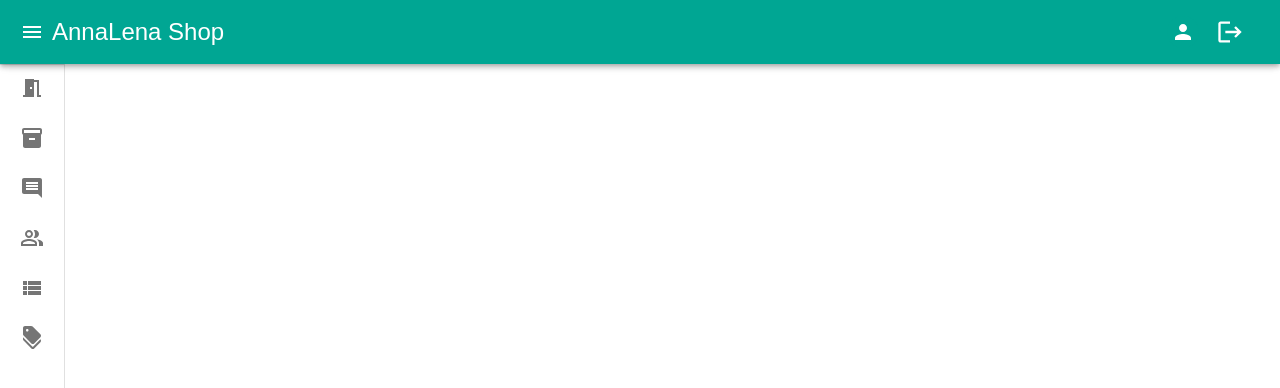
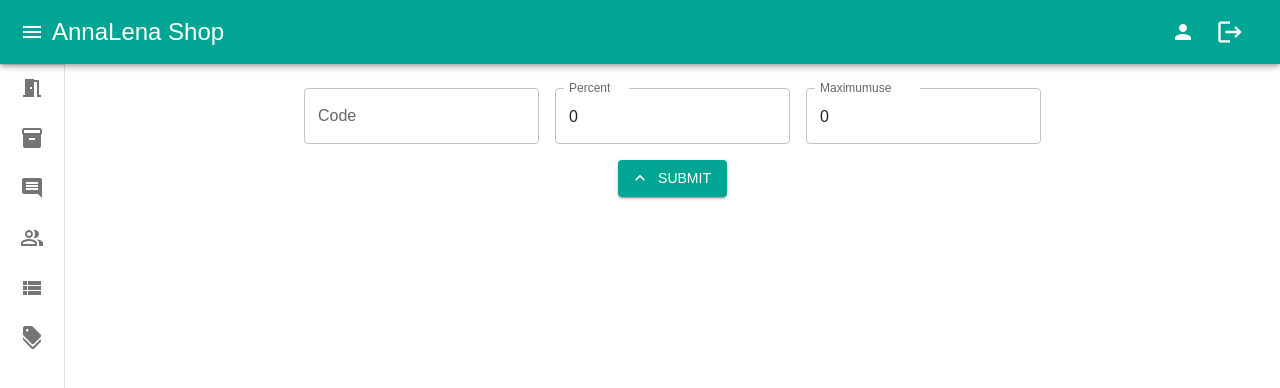
Before and after one commit to alirezamirahmadi/Store-CMS, a React (Vite) app: page /discount-codes in a window 1280 px wide. Shown: the top 388 px of the page. Built offline with nearby package versions, Linux system fonts and the light colour scheme.

Commit message:
feat: add discountcodemodify component

```diff
--- a/src/assets/data/Data.tsx
+++ b/src/assets/data/Data.tsx
@@ -9,6 +9,7 @@
 import type { ProductCategoryType, ProductType } from '../../type/ProductType';
 import { UserType } from '../../type/UserType';
 import { CommentType } from '../../type/CommentType';
+import { DiscountCodesType } from '../../type/DiscountCodesType';
 
 const MenuData: MenuType[] = [
   { id: 1, title: 'Home', icon: <MeetingRoomIcon fontSize='medium' color='inherit' />, href: '/home' },
@@ -16,8 +17,7 @@
   { id: 3, title: 'Comments', icon: <CommentIcon fontSize='medium' color='inherit' />, href: '/comments' },
   { id: 4, title: 'Users', icon: <PeopleAltOutlinedIcon fontSize='medium' color='inherit' />, href: '/users' },
   { id: 5, title: 'Orders', icon: <ViewListIcon fontSize='medium' color='inherit' />, href: '/orders' },
-  { id: 6, title: 'Discount', icon: <DiscountIcon fontSize='medium' color='inherit' />, href: '/discount' },
-
+  { id: 6, title: 'Discount', icon: <DiscountIcon fontSize='medium' color='inherit' />, href: '/discount-codes' },
 ]
 
 const ProductCategoryData: ProductCategoryType[] = [
@@ -34,21 +34,30 @@
 ]
 
 const UserData: UserType[] = [
-  { id: '1', firstName: 'Anna', lastName: 'Mirahmadi', image:'./image/users/user-1.png', province: 'Kerman', city: 'Kerman', address: 'Shariati St', phone: '09139875583', postalCode: '6587-6587', email: 'kerman@yahoo.com', ePhone: '09139876543', description: 'beautiful' },
-  { id: '2', firstName: 'Lena', lastName: 'Mirahmadi', image:'./image/users/user-2.png', province: 'Kerman', city: 'Kerman', address: 'Shariati St', phone: '09139875583', postalCode: '6587-6587', email: 'kerman@yahoo.com', ePhone: '09139876543', description: 'beautiful' },
-  { id: '3', firstName: 'Fakhri', lastName: 'Khorasani', image:'./image/users/user-3.png', province: 'Kerman', city: 'Kerman', address: 'Shariati St', phone: '09139875583', postalCode: '6587-6587', email: 'kerman@yahoo.com', ePhone: '09139876543', description: 'beautiful' },
-  { id: '4', firstName: 'Alireza', lastName: 'Mirahmadi', image:'./image/users/user-1.png', province: 'Kerman', city: 'Kerman', address: 'Shariati St', phone: '09139875583', postalCode: '6587-6587', email: 'kerman@yahoo.com', ePhone: '09139876543', description: 'beautiful' },
+  { id: '1', firstName: 'Anna', lastName: 'Mirahmadi', image: './image/users/user-1.png', province: 'Kerman', city: 'Kerman', address: 'Shariati St', phone: '09139875583', postalCode: '6587-6587', email: 'kerman@yahoo.com', ePhone: '09139876543', description: 'beautiful' },
+  { id: '2', firstName: 'Lena', lastName: 'Mirahmadi', image: './image/users/user-2.png', province: 'Kerman', city: 'Kerman', address: 'Shariati St', phone: '09139875583', postalCode: '6587-6587', email: 'kerman@yahoo.com', ePhone: '09139876543', description: 'beautiful' },
+  { id: '3', firstName: 'Fakhri', lastName: 'Khorasani', image: './image/users/user-3.png', province: 'Kerman', city: 'Kerman', address: 'Shariati St', phone: '09139875583', postalCode: '6587-6587', email: 'kerman@yahoo.com', ePhone: '09139876543', description: 'beautiful' },
+  { id: '4', firstName: 'Alireza', lastName: 'Mirahmadi', image: './image/users/user-1.png', province: 'Kerman', city: 'Kerman', address: 'Shariati St', phone: '09139875583', postalCode: '6587-6587', email: 'kerman@yahoo.com', ePhone: '09139876543', description: 'beautiful' },
 ]
 
 const CommentData: CommentType[] = [
-  { id: '1', creator: { id: '1', firstName: 'Anna', lastName: 'Mirahmadi', image:'./image/users/user-1.png', phone: '09139875583' }, content: 'Hello LenaAnna 1', date: '2024-02-03', time: '11:32' },
-  { id: '2', creator: { id: '2', firstName: 'Lena', lastName: 'Mirahmadi', image:'./image/users/user-2.png', phone: '09139875583' }, content: 'Hello LenaAnna 2', date: '2024-02-03', time: '11:30' },
+  { id: '1', creator: { id: '1', firstName: 'Anna', lastName: 'Mirahmadi', image: './image/users/user-1.png', phone: '09139875583' }, content: 'Hello LenaAnna 1', date: '2024-02-03', time: '11:32' },
+  { id: '2', creator: { id: '2', firstName: 'Lena', lastName: 'Mirahmadi', image: './image/users/user-2.png', phone: '09139875583' }, content: 'Hello LenaAnna 2', date: '2024-02-03', time: '11:30' },
   {
-    id: '3', creator: { id: '3', firstName: 'Fakhri', lastName: 'Khorasani', image:'./image/users/user-3.png', phone: '09139875583' }, content: 'Hello LenaAnna 3', date: '2024-02-03', time: '12:32',
-    answer:[{ id: '1', creator: { id: '1', firstName: 'Anna', lastName: 'Mirahmadi', image:'./image/users/user-1.png', phone: '09139875583' }, content: 'Lorem ipsum dolor sit amet consectetur, adipisicing elit. Nobis omnis, doloribus sunt expedita inventore delectus nisi quidem earum hic. Sapiente voluptas nostrum similique optio ullam magni accusantium facilis voluptatibus! Rerum?', date: '2024-02-03', time: '02:32' }],
+    id: '3', creator: { id: '3', firstName: 'Fakhri', lastName: 'Khorasani', image: './image/users/user-3.png', phone: '09139875583' }, content: 'Hello LenaAnna 3', date: '2024-02-03', time: '12:32',
+    answer: [{ id: '1', creator: { id: '1', firstName: 'Anna', lastName: 'Mirahmadi', image: './image/users/user-1.png', phone: '09139875583' }, content: 'Lorem ipsum dolor sit amet consectetur, adipisicing elit. Nobis omnis, doloribus sunt expedita inventore delectus nisi quidem earum hic. Sapiente voluptas nostrum similique optio ullam magni accusantium facilis voluptatibus! Rerum?', date: '2024-02-03', time: '02:32' }],
   },
 ]
 
+const DiscountCodesData: DiscountCodesType[] = [
+  { id: '1', code: '87er', percent: 40, maximumuse: 1, used: 0, },
+  { id: '2', code: '34er', percent: 20, maximumuse: 2, used: 1, },
+  { id: '3', code: '23er', percent: 50, maximumuse: 1, used: 0, },
+  { id: '4', code: '67er', percent: 10, maximumuse: 10, used: 5, },
+  { id: '5', code: '12er', percent: 30, maximumuse: 1, used: 0, },
+  { id: '6', code: '43er', percent: 70, maximumuse: 1, used: 0, },
+]
+
 export {
-  MenuData, ProductCategoryData, ProductData, UserData, CommentData
+  MenuData, ProductCategoryData, ProductData, UserData, CommentData, DiscountCodesData
 }
--- /dev/null
+++ b/src/components/discountCode/discountCodeModify/DiscountCodeModify.tsx
@@ -0,0 +1,39 @@
+import { useState } from "react";
+import { TextField, Button, Typography } from "@mui/material";
+import KeyboardArrowUpOutlinedIcon from '@mui/icons-material/KeyboardArrowUpOutlined';
+
+import { DiscountCodesType } from "../../../type/DiscountCodesType";
+
+
+export default function DiscountCodeModify({ discountCode }: { discountCode?: DiscountCodesType }): React.JSX.Element {
+
+  const [code, setCode] = useState<string>(discountCode?.code ?? '');
+  const [percent, setPercent] = useState<number>(discountCode?.percent ?? 0);
+  const [maximumuse, setMaximumuse] = useState<number>(discountCode?.maximumuse ?? 0);
+
+  const emptyTextField = () => {
+    setCode('');
+    setPercent(0);
+    setMaximumuse(0);
+  }
+
+  const submitDiscountCode = (event: HTMLButtonElement) => {
+    console.log(event);
+    emptyTextField();
+  }
+
+  return (
+    <>
+      <form className="mt-8">
+        <div className="flex flex-wrap gap-4 items-center justify-center">
+          <TextField value={code} onChange={() => setCode} variant="outlined" label={<Typography variant="body1">Code</Typography>} />
+          <TextField value={percent} onChange={() => setPercent} variant="outlined" label={<Typography variant="body1">Percent</Typography>} />
+          <TextField value={maximumuse} onChange={() => setMaximumuse} variant="outlined" label={<Typography variant="body1">Maximumuse</Typography>} />
+        </div>
+        <div className="flex justify-center mt-4">
+          <Button variant="contained" onClick={() => submitDiscountCode} startIcon={<KeyboardArrowUpOutlinedIcon />}>Submit</Button>
+        </div>
+      </form>
+    </>
+  )
+}
--- a/src/components/sidebar/SideBar.tsx
+++ b/src/components/sidebar/SideBar.tsx
@@ -15,11 +15,6 @@
 import NavBar from '../navbar/NavBar';
 
 const drawerWidth = 240;
-
-// type openCollapseType = {
-//   id: number,
-//   open: boolean
-// }
 
 const openedMixin = (theme: Theme): CSSObject => ({
   width: drawerWidth,
--- /dev/null
+++ b/src/pages/discountCodes/DiscountCodes.tsx
@@ -0,0 +1,10 @@
+
+import DiscountCodeModify from "../../components/discountCode/discountCodeModify/DiscountCodeModify";
+
+export default function DiscountCodes ():React.JSX.Element {
+  return(
+    <>
+      <DiscountCodeModify />
+    </>
+  )
+}
--- a/src/route/Route.tsx
+++ b/src/route/Route.tsx
@@ -1,12 +1,14 @@
 import Products from "../pages/products/Products";
 import Users from "../pages/users/Users";
 import Comments from "../pages/comments/Comments";
+import DiscountCodes from "../pages/discountCodes/DiscountCodes";
 
 const routes = [
     {path:'/', element:<div />},
     {path:'/products', element:<Products />},
     {path:'/users', element:<Users />},
     {path:'/comments', element:<Comments />},
+    {path:'/discount-codes', element:<DiscountCodes />},
 ]
 
 export default routes
--- /dev/null
+++ b/src/type/DiscountCodesType.tsx
@@ -0,0 +1,13 @@
+
+
+type DiscountCodesType = {
+  id:string,
+  code:string,
+  percent:number,
+  maximumuse:number,
+  used:number,
+}
+
+export type {
+  DiscountCodesType
+}
```
